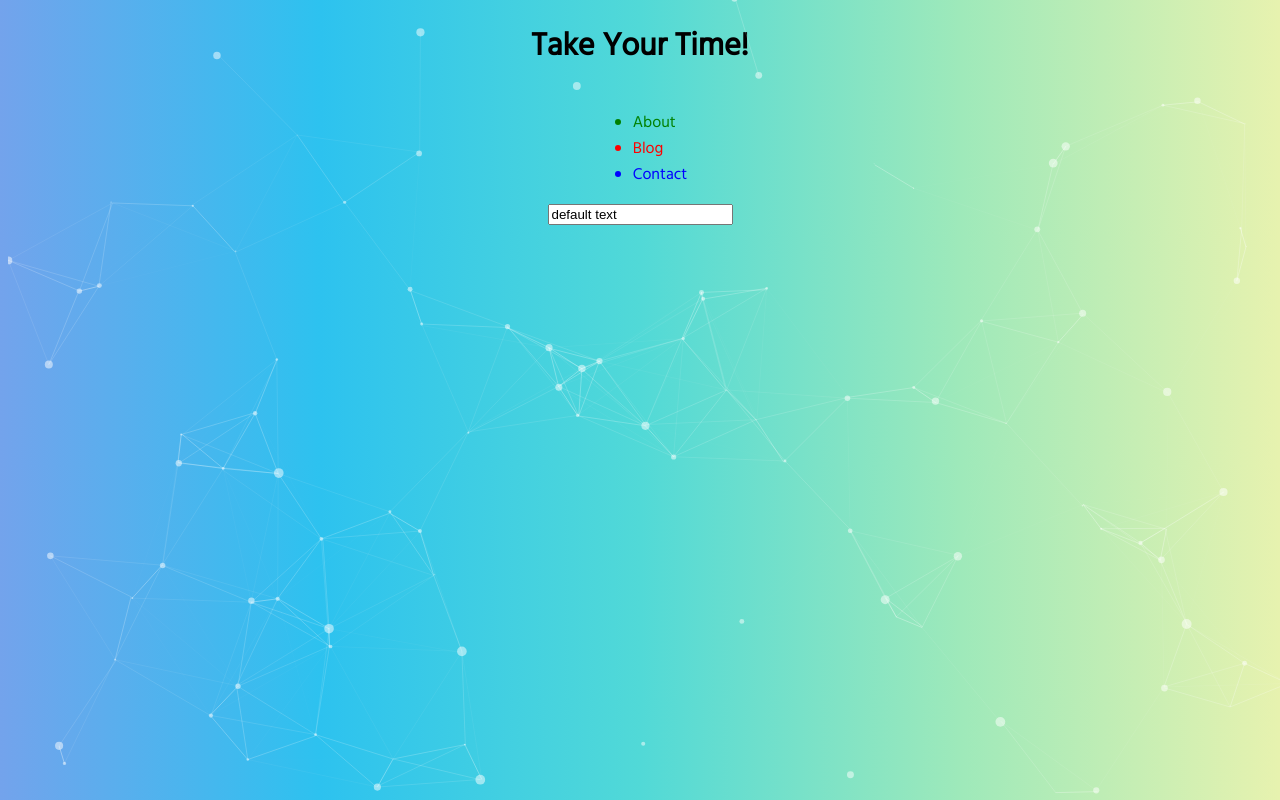
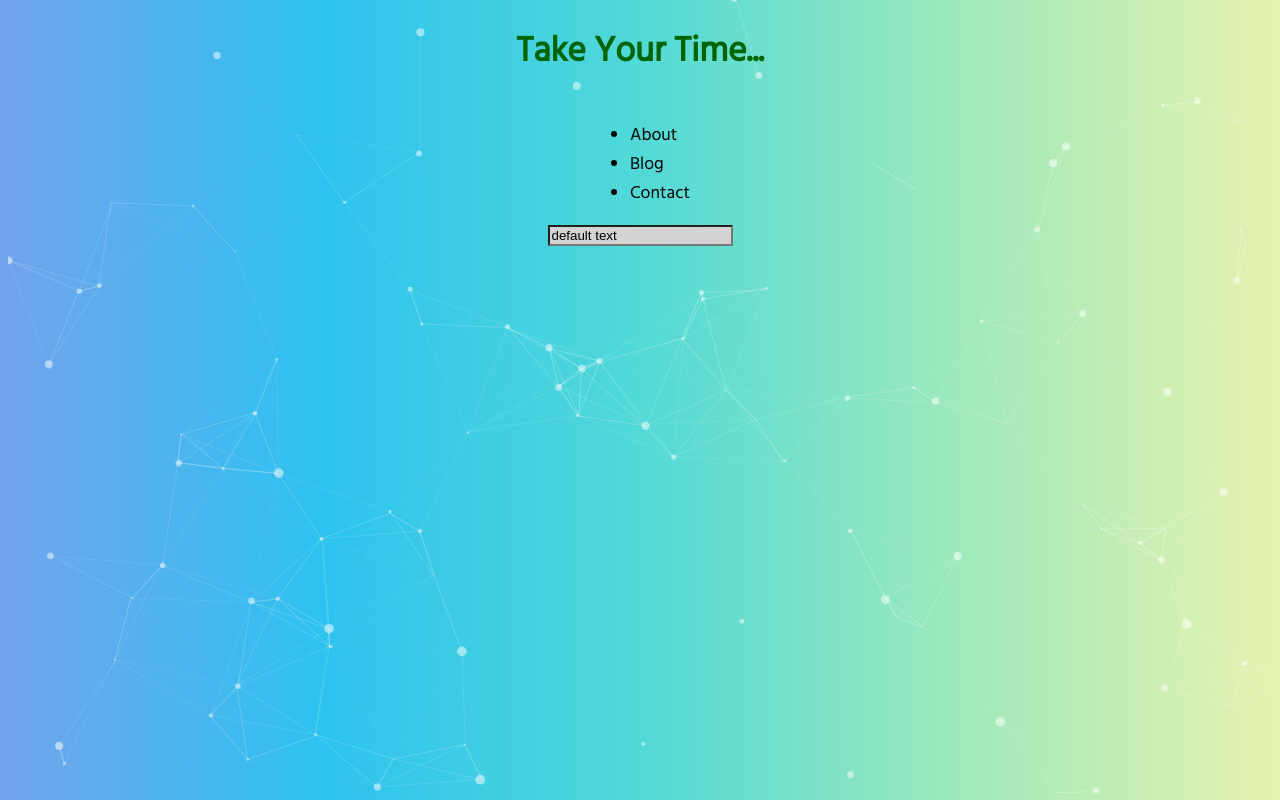
Before and after one commit to TekniqueJoseph/DOM-start-code1, a plain HTML site: page index.html in a window 1280 px wide. Drawn offline with Linux system fonts and the light colour scheme.

Commit message:
played with DOM traversal techniques

```diff
--- a/CSS/styles.css
+++ b/CSS/styles.css
@@ -10,7 +10,7 @@ body{
     width: 100%;
     height: 100vh;
     top: 0;
-    /* z-index:-10; */
+    z-index:-10;
 }
 .content{
     text-align: center;
@@ -25,3 +25,10 @@ input{
     display: block;
     margin: 0 auto;
 }
+
+ul li:hover{
+    cursor: pointer;
+}
+h1:hover{
+    cursor: pointer;
+}
--- a/app.js
+++ b/app.js
@@ -1,12 +1,14 @@
 const mainHead = document.querySelector('h1')
 const ul = document.querySelector('ul')
+
+const liFirst = document.querySelector('li')
+const uEl = liFirst.parentElement
 const second = document.querySelector('ul :nth-child(2)');
 const third = document.querySelector('li:last-of-type')
 const part = document.querySelector('#particles-js')
 
-mainHead.textContent = 'Take Your Time!'
+mainHead.textContent = 'Take Your Time...'
 mainHead.className = 'title'
-
 
 const input = document.querySelector('input')
 input.setAttribute('value', 'default text')
@@ -14,6 +16,12 @@ input.setAttribute('value', 'default text')
 input.value = input.getAttribute('value', 'enter text')
 const allLis = document.querySelectorAll('li')
 
-ul.firstElementChild.style.color = 'green'
-ul.children[1].style.color = 'red'
-ul.lastElementChild.style.color = 'blue'
+// ul.firstElementChild.style.color = 'green'
+// ul.children[1].style.color = 'red'
+// ul.lastElementChild.style.color = 'blue'
+
+liFirst.closest('body').style.fontSize = '1.1rem'
+uEl.previousElementSibling.style.color = 'darkgreen'
+uEl.nextElementSibling.style.backgroundColor = 'lightgrey'
+const uEl2 = document.body.children[1].firstElementChild.nextElementSibling
+const firstLi = uEl2.firstElementChild
```
